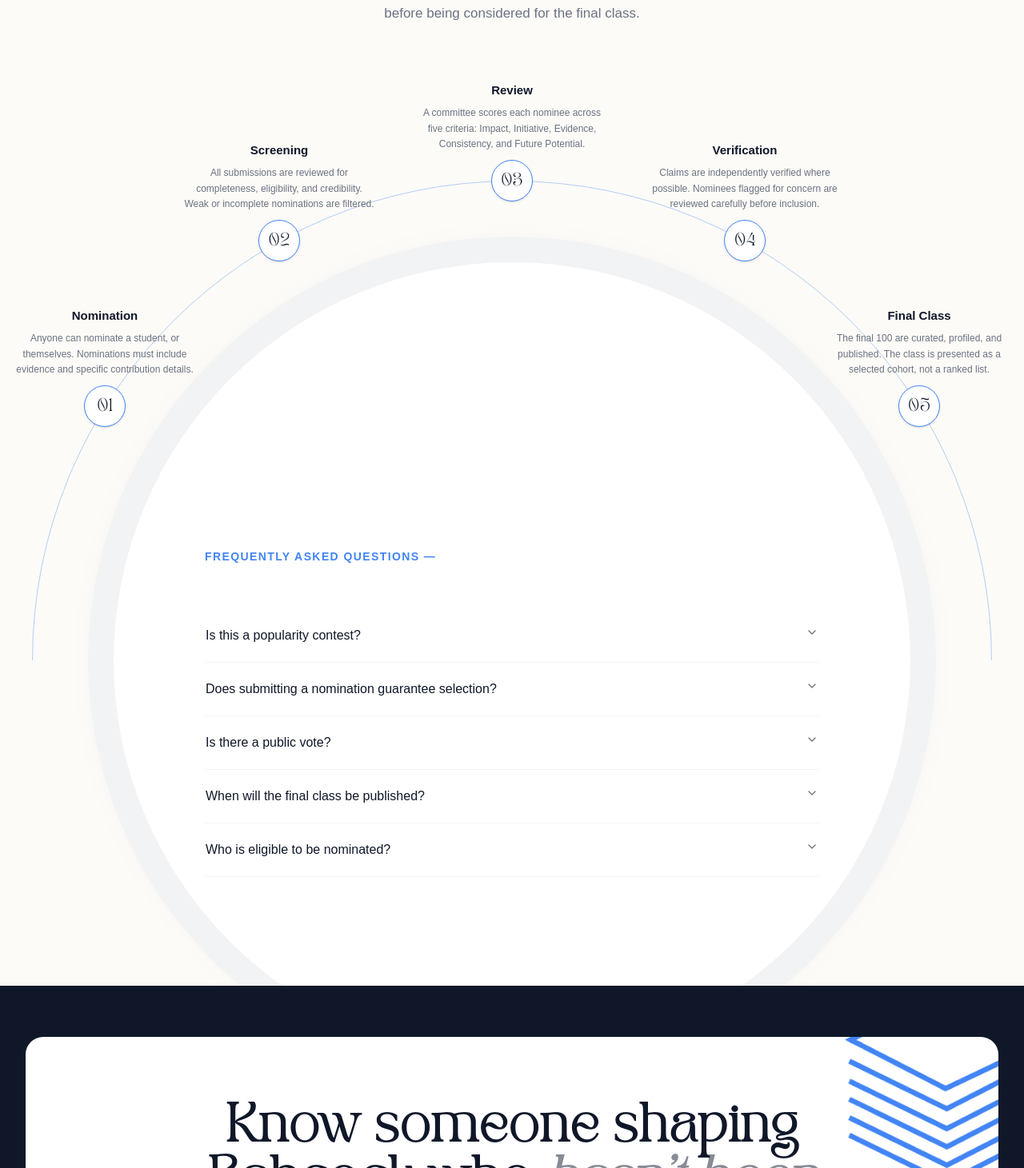
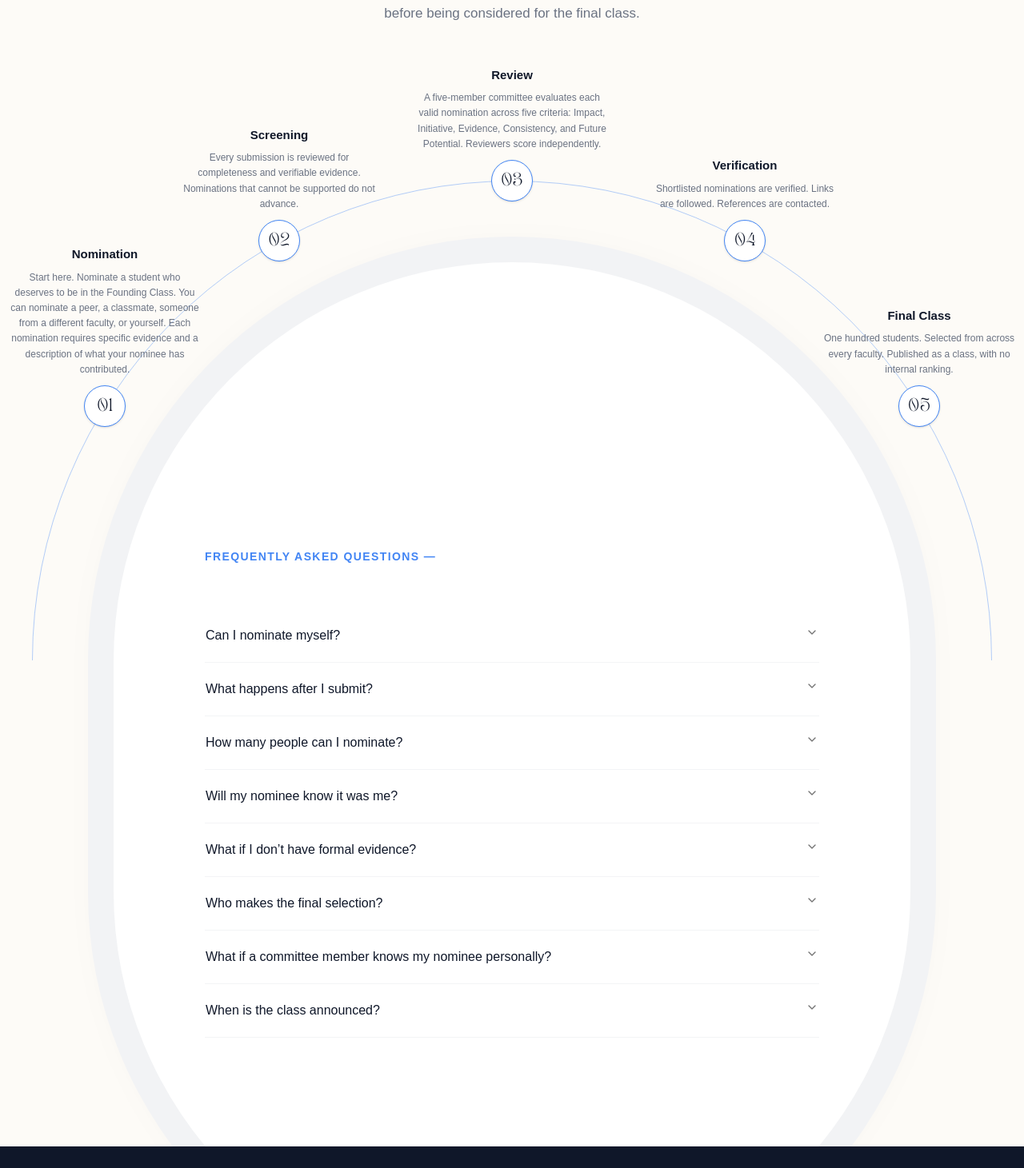
Before and after one commit to GDGBabcockUniversity/the-hundred, a Next.js app: page / in a window 1280 px wide. Shown: the part 4249-5710 px from the top of the page at 80% size. Built offline with nearby package versions, Linux system fonts and the light colour scheme; a web font is replaced by a local one.

Commit message:
feat: refresh ProcessSection copy with expanded nomination guidelines and updated FAQs

```diff
--- a/components/landing/ProcessSection.tsx
+++ b/components/landing/ProcessSection.tsx
@@ -12,35 +12,35 @@ export function ProcessSection() {
     {
       num: "01",
       title: "Nomination",
-      desc: "Anyone can nominate a student, or themselves. Nominations must include evidence and specific contribution details.",
+      desc: "Start here. Nominate a student who deserves to be in the Founding Class. You can nominate a peer, a classmate, someone from a different faculty, or yourself. Each nomination requires specific evidence and a description of what your nominee has contributed.",
       x: -509,
       y: 282,
     },
     {
       num: "02",
       title: "Screening",
-      desc: "All submissions are reviewed for completeness, eligibility, and credibility. Weak or incomplete nominations are filtered.",
+      desc: "Every submission is reviewed for completeness and verifiable evidence. Nominations that cannot be supported do not advance.",
       x: -291,
       y: 75,
     },
     {
       num: "03",
       title: "Review",
-      desc: "A committee scores each nominee across five criteria: Impact, Initiative, Evidence, Consistency, and Future Potential.",
+      desc: "A five-member committee evaluates each valid nomination across five criteria: Impact, Initiative, Evidence, Consistency, and Future Potential. Reviewers score independently.",
       x: 0,
       y: 0,
     },
     {
       num: "04",
       title: "Verification",
-      desc: "Claims are independently verified where possible. Nominees flagged for concern are reviewed carefully before inclusion.",
+      desc: "Shortlisted nominations are verified. Links are followed. References are contacted.",
       x: 291,
       y: 75,
     },
     {
       num: "05",
       title: "Final Class",
-      desc: "The final 100 are curated, profiled, and published. The class is presented as a selected cohort, not a ranked list.",
+      desc: "One hundred students. Selected from across every faculty. Published as a class, with no internal ranking.",
       x: 509,
       y: 282,
     },
@@ -48,29 +48,44 @@ export function ProcessSection() {
 
   const faqs = [
     {
-      question: "Is this a popularity contest?",
+      question: "Can I nominate myself?",
       answer:
-        "No. Selection is strictly criteria-based and decided by a committee review, not votes.",
+        "Please do. Self-nominations go through the same review as peer nominations. The committee evaluates the work and the evidence, regardless of who submitted the form. Don’t be shy about it.",
     },
     {
-      question: "Does submitting a nomination guarantee selection?",
+      question: "What happens after I submit?",
       answer:
-        "No, it enters the nominee into the screening process. All shortlisted candidates will be reviewed against our 5 criteria.",
+        "Your nomination enters screening. If it advances, it reaches the review committee. If your nominee makes the shortlist, they will be contacted directly and invited to complete a full profile. Every valid nomination is reviewed.",
     },
     {
-      question: "Is there a public vote?",
+      question: "How many people can I nominate?",
       answer:
-        "No. There is zero public voting. This ensures that the selection is purely merit-based and structured.",
+        "One person per form. Fill it in again if you have more than one person in mind.",
     },
     {
-      question: "When will the final class be published?",
+      question: "Will my nominee know it was me?",
       answer:
-        "The final 100 will be published at the end of the review cycle in late June 2026.",
+        "Only if you tell them. The committee reaches out to shortlisted nominees directly.",
     },
     {
-      question: "Who is eligible to be nominated?",
+      question: "What if I don’t have formal evidence?",
       answer:
-        "Any currently enrolled undergraduate or postgraduate student at Babcock University is eligible.",
+        "Evidence takes many forms. Event records, social media where the work is visible, a faculty reference, photographs, meeting documentation — if the contribution is real, something verifiable exists. Start with what you have.",
+    },
+    {
+      question: "Who makes the final selection?",
+      answer:
+        "A five-member committee: one faculty anchor, one cross-campus student representative from outside GDG, one independent administrative or faculty member, one external industry observer, and one organizing lead in a non-voting chair capacity. Majority vote. No single person decides.",
+    },
+    {
+      question: "What if a committee member knows my nominee personally?",
+      answer:
+        "They step back from that specific evaluation.",
+    },
+    {
+      question: "When is the class announced?",
+      answer:
+        "Mid-July 2026, ahead of graduation.",
     },
   ];
 
@@ -117,7 +132,7 @@ export function ProcessSection() {
 
         <div className="hidden lg:block relative mb-20 h-[480px] max-w-5xl mx-auto z-10">
           {/* The Thick Grey Dome (Extends downwards behind FAQ) */}
-          <div className="absolute top-[170px] left-1/2 -translate-x-1/2 w-[1060px] h-[1060px] rounded-full border-32 border-gray-200/50 bg-white -z-20 shadow-[0_0_40px_rgba(0,0,0,0.02)]" />
+          <div className="absolute top-[170px] left-1/2 -translate-x-1/2 w-[1060px] h-[1350px] rounded-[530px] border-32 border-gray-200/50 bg-white -z-20 shadow-[0_0_40px_rgba(0,0,0,0.02)]" />
 
           {/* The Blue Arc */}
           <div
```
